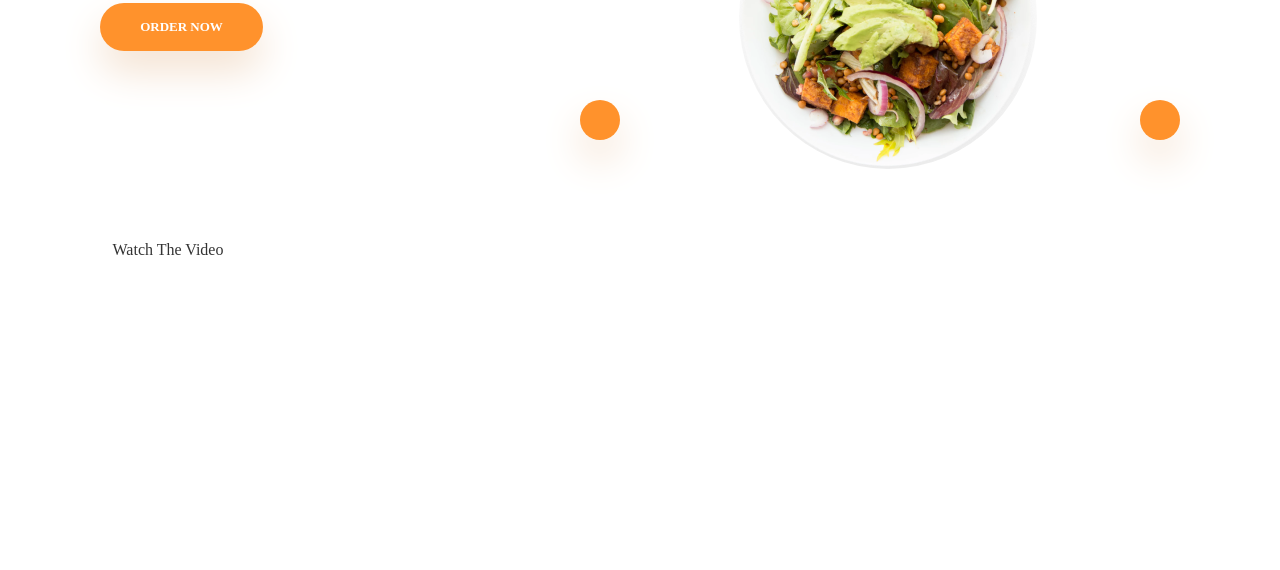
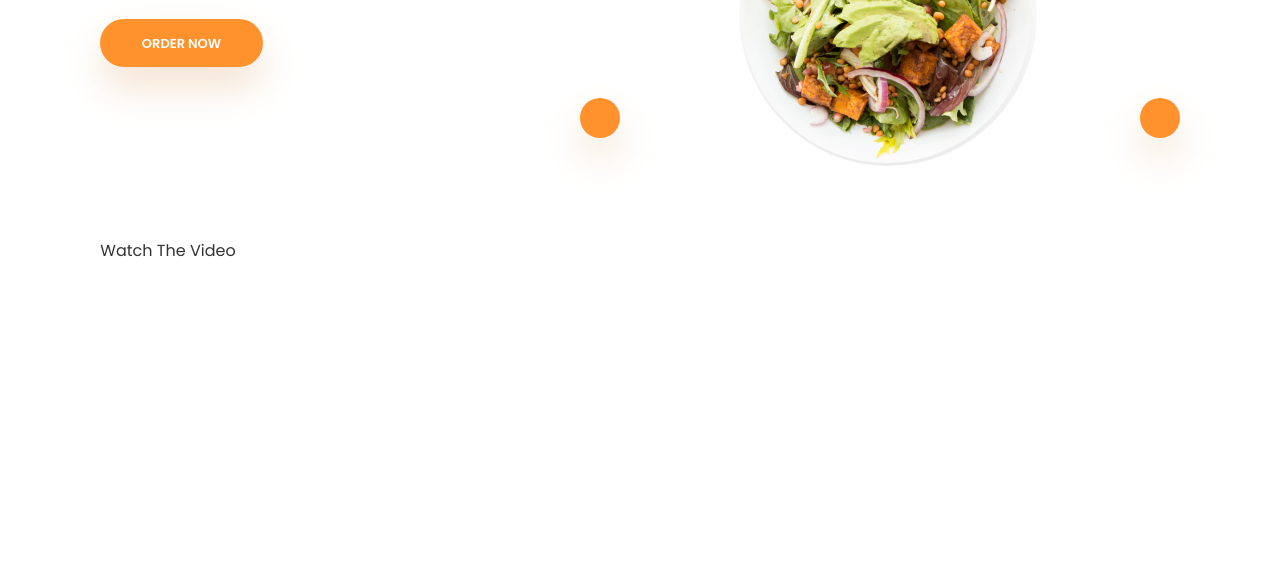
Before and after one commit to alanSechi/Foodspin-Landing-Page, a plain HTML site: page index.html in a window 1280 px wide. Shown: the part 530-1100 px from the top of the page. Drawn offline with nearby package versions, Linux system fonts and the light colour scheme; files that its build step writes are made by us from their sources; files whose address does not match are found by name; a web font is replaced by a local one.

Commit message:
[FIX] link of css

```diff
--- a/index.html
+++ b/index.html
@@ -27,8 +27,7 @@
 
     <link rel="canonical" href="https://suspicious-jackson-136582.netlify.app/" />
     <link rel="icon" href="assets/images/svg/logo.svg" />
-    <link rel="stylesheet" href="assets/css/main.css" />
-    <link rel="stylesheet" href="assets/css/media_query.css" />
+    <link rel="stylesheet" href="style/main.css" />
     <title>FoodSpin - Spin and order</title>
 </head>
 <style>
@@ -93,7 +92,7 @@
     <a href="https://www.youtube.com/watch?v=0XJqJJQ35oc" target="_blank" class="video" rel="noreferrer">Watch The Video</a
     >
 
-    <script src="assets/js/main.js"></script>
+    <script src="js/main.js"></script>
 </body>
 
 
```
